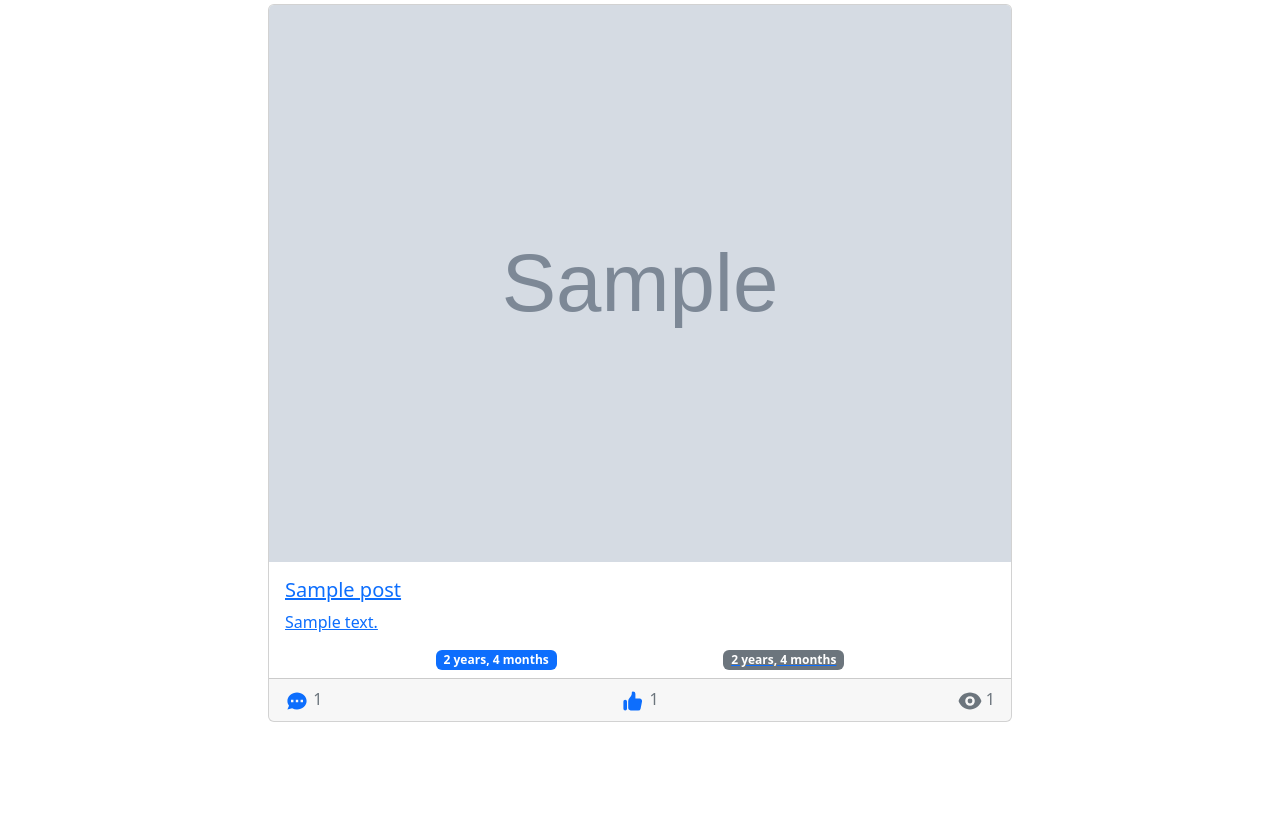
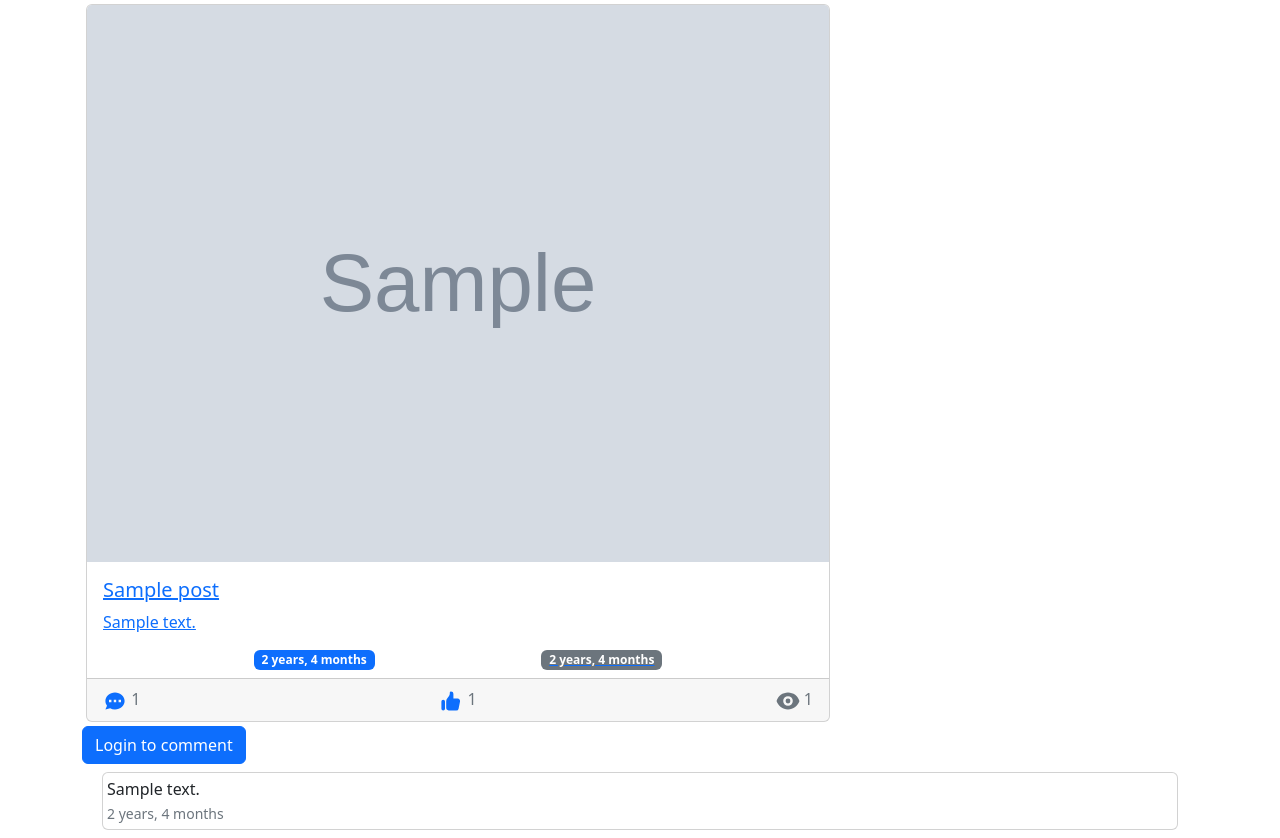
Before and after one commit to esmaeilmirzaee/blog-dj-22, a Django app: a page that uses src/templates/posts/post_detail.html in a window 1280 px wide. Before the commit the page ends 722 px from the top, so only its background shows below. Run offline with Django 3.2, Linux system fonts and the light colour scheme; tables that the repository leaves empty hold one stand-in row (values such as "Sample post"); grey boxes marked "Sample" are stand-in pictures.

Commit message:
Comment a post

```diff
--- a/src/posts/forms.py
+++ b/src/posts/forms.py
@@ -1,8 +1,14 @@
 from django import forms
-from .models import Post
+from .models import Post, Comment
 
 
 class PostForm(forms.ModelForm):
     class Meta:
         model = Post
-        fields = ('__all__')
+        fields = '__all__'
+
+
+class CommentForm(forms.ModelForm):
+    class Meta:
+        model = Comment
+        fields = ('content', )
--- a/src/posts/models.py
+++ b/src/posts/models.py
@@ -30,6 +30,10 @@ class Post(models.Model):
 
     def get_like_url(self):
         return reverse('like', kwargs={'slug': self.slug})
+
+    @property
+    def get_comments(self):
+        return self.comment_set.all()
 
     @property
     def get_comment_count(self):
--- a/src/posts/views.py
+++ b/src/posts/views.py
@@ -2,7 +2,7 @@ from django.shortcuts import render, get_object_or_404, redirect
 from django.views.generic import ListView, DetailView, CreateView, UpdateView, DeleteView
 
 from .models import Post, PostView, Comment, Like
-from .forms import PostForm
+from .forms import PostForm, CommentForm
 
 
 class PostListView(ListView):
@@ -11,6 +11,23 @@ class PostListView(ListView):
 
 class PostDetailView(DetailView):
     model = Post
+
+    def post(self, *args, **kwargs):
+        form = CommentForm(self.request.POST)
+        if form.is_valid():
+            post_obj = self.get_object()
+            comment = form.instance
+            comment.user = self.request.user
+            comment.post = post_obj
+            comment.save()
+            return redirect('detail', slug=post_obj.slug)
+
+    def get_context_data(self, **kwargs):
+        context = super().get_context_data(**kwargs)
+        context.update({
+            'form': CommentForm()
+        })
+        return context
 
     def get_object(self, **kwargs):
         post_detail_obj = super().get_object(**kwargs)
--- /dev/null
+++ b/src/templates/posts/comment_list.html
@@ -0,0 +1,13 @@
+{% extends 'base.html' %}
+{% block content %}
+<div class="comments mx-auto w-auto">
+    {% for comment in post.get_comments %}
+        <div class="card p-1 m-2">
+            {{ comment.content }}
+            <span>
+                <small class="text-muted">{{ comment.timestamp|timesince }}</small>
+            </span>
+        </div>
+    {% endfor %}
+</div>
+{% endblock content %}
--- a/src/templates/posts/post_detail.html
+++ b/src/templates/posts/post_detail.html
@@ -1,6 +1,7 @@
 {% extends 'base.html' %}
 {% block content %}
-    <div class="d-flex justify-content-center">
+    <div class="d-flex justify-content-center flex-column">
+        {# Post #}
         <div class="card col-8 m-1">
             <a href="{{ post.get_update_url }}">
                 <img src="{{ post.thumbnail.url }}" class="card-img-top" alt="{{ post.title }}">
@@ -17,5 +18,24 @@
             </a>
             {% include 'posts/post_footer.html' %}
         </div>
+
+        {# Comment #}
+        <div class="comment">
+            {% if request.user.is_authenticated %}
+                <h1>Comments</h1>
+                <form class="" method="POST">
+                    {% csrf_token %}
+                    {{ form }}
+                    <button type="submit" class="btn btn-secondary btn-block">Sent</button>
+                </form>
+            {% else %}
+                <div class="">
+                    <a href="#" class="btn btn-primary btn-block">Login to comment</a>
+                </div>
+            {% endif %}
+        </div>
+
+        {#        comment list #}
+        {% include 'posts/comment_list.html' with post=post %}
     </div>
 {% endblock content %}
```
